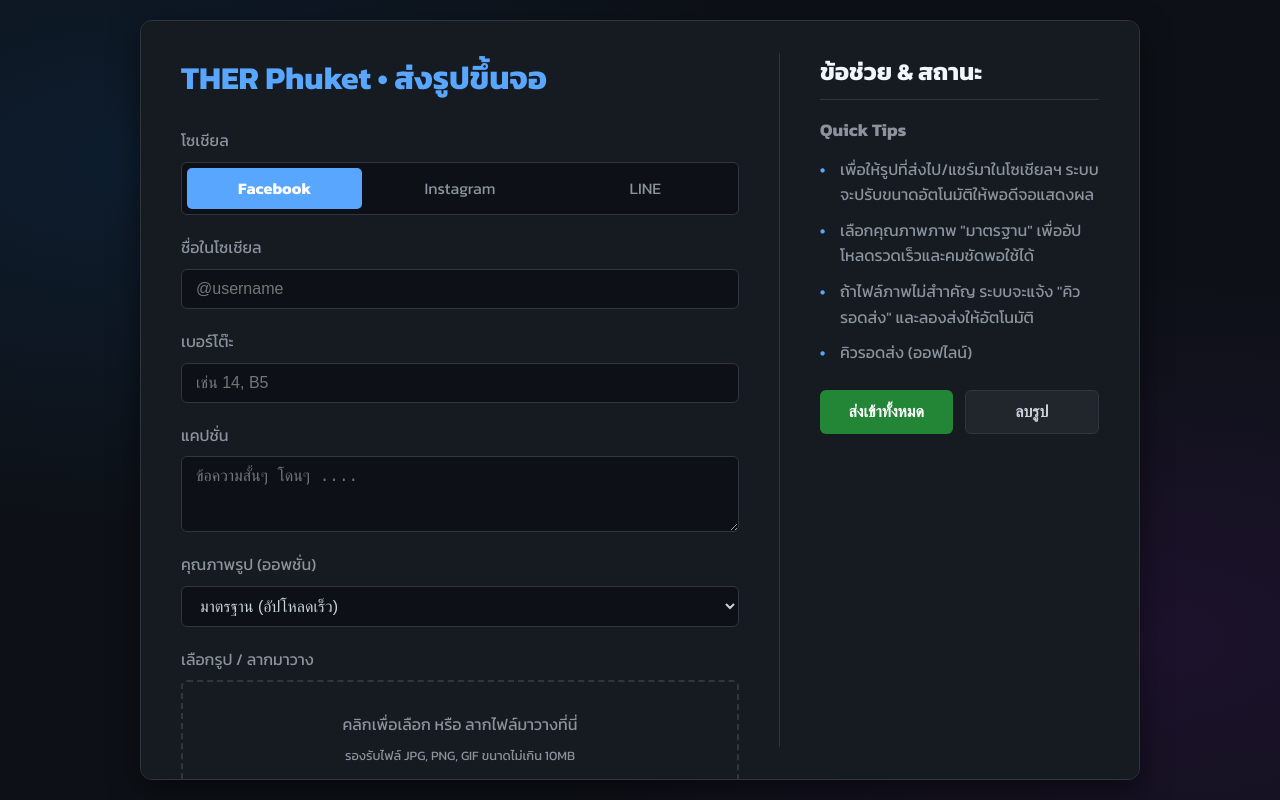
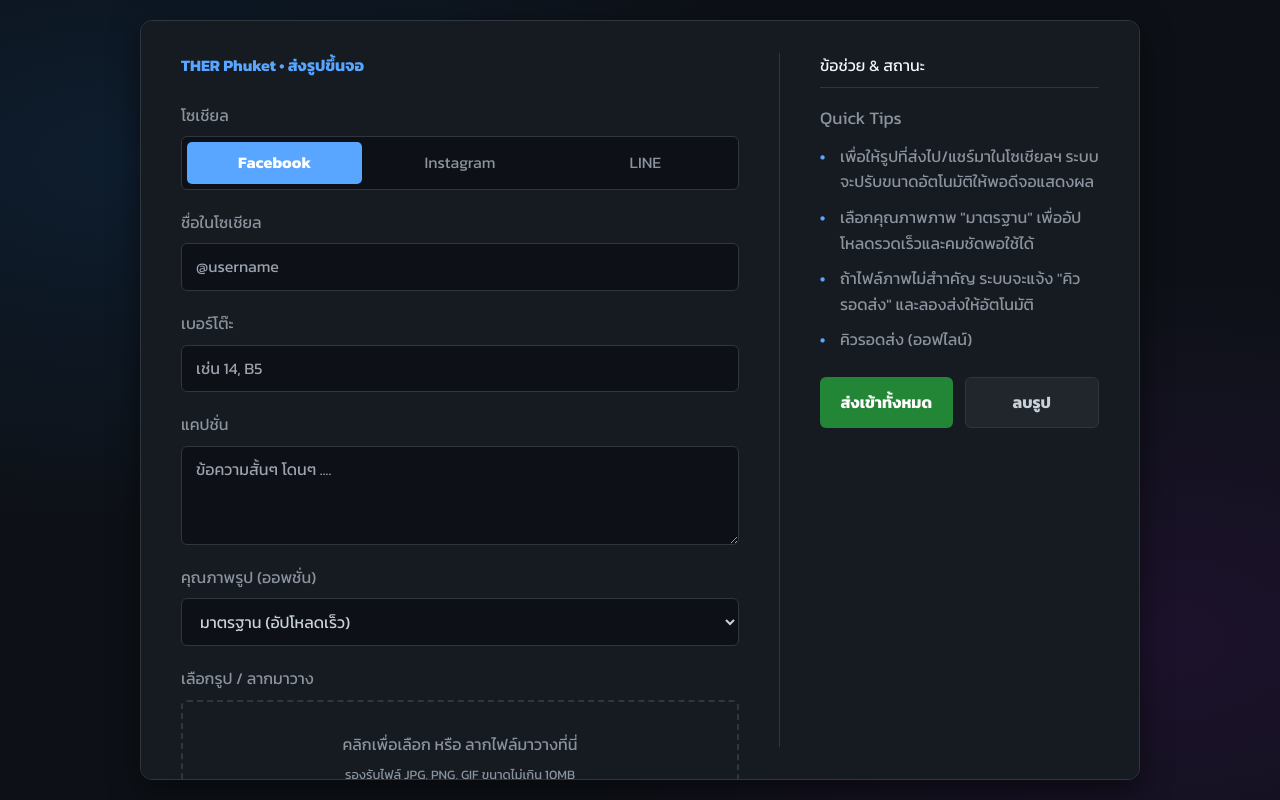
Before and after one commit to DAEW52/live-screen-nextjs, a Next.js app: page / in a window 1280 px wide. Built offline with nearby package versions, Linux system fonts and the light colour scheme.

Commit message:
fix: integrate TailwindCSS with Kanit font

```diff
--- a/app/globals.css
+++ b/app/globals.css
@@ -1,4 +1,8 @@
 /* === CSS Reset & Base Styles === */
+@tailwind base;
+@tailwind components;
+@tailwind utilities;
+
 * {
   box-sizing: border-box;
   margin: 0;
--- /dev/null
+++ b/postcss.config.js
@@ -0,0 +1,6 @@
+module.exports = {
+  plugins: {
+    tailwindcss: {},
+    autoprefixer: {},
+  },
+}
--- /dev/null
+++ b/tailwind.config.js
@@ -0,0 +1,10 @@
+/** @type {import('tailwindcss').Config} */
+module.exports = {
+  content: [
+    "./app/**/*.{js,ts,jsx,tsx,mdx}",
+    "./pages/**/*.{js,ts,jsx,tsx,mdx}",
+    "./components/**/*.{js,ts,jsx,tsx,mdx}"
+  ],
+  theme: { extend: {} },
+  plugins: [],
+};
```
